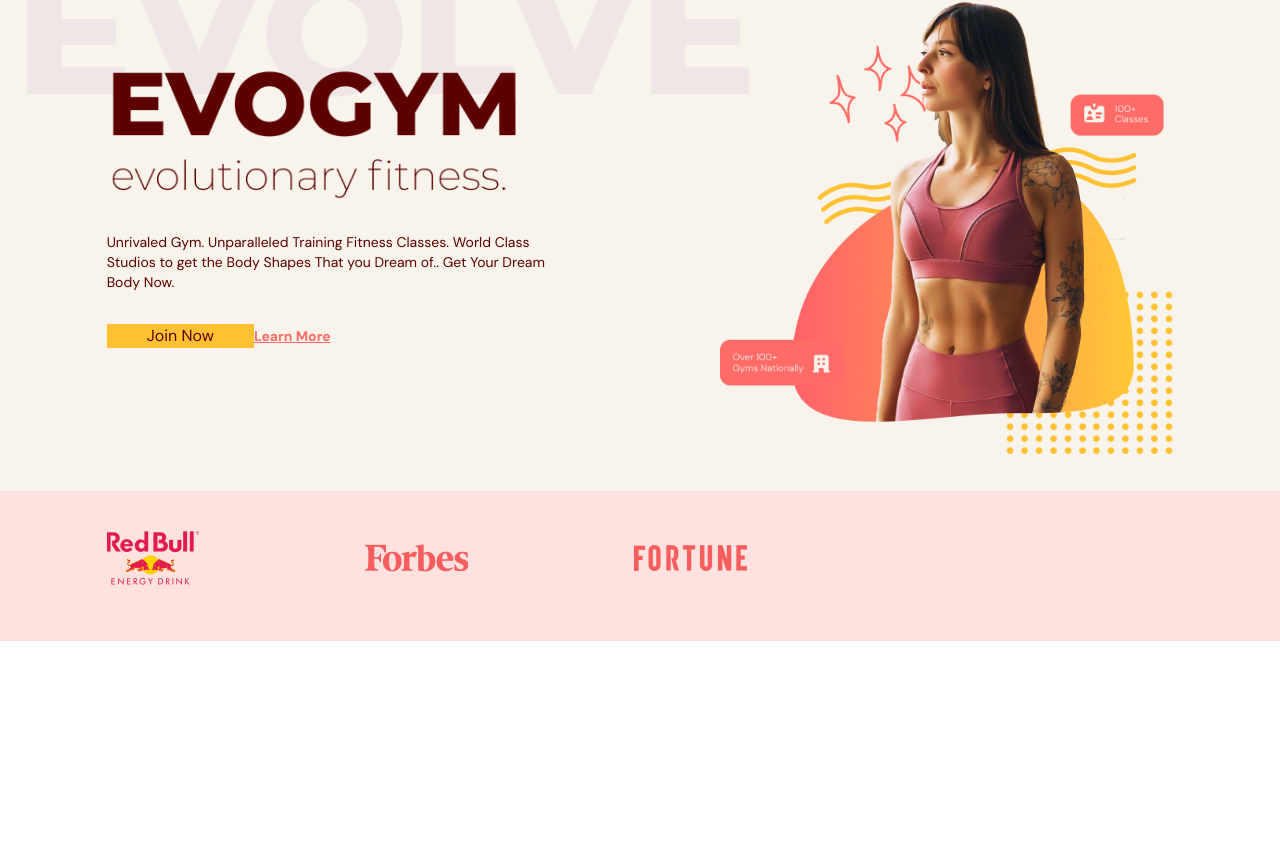
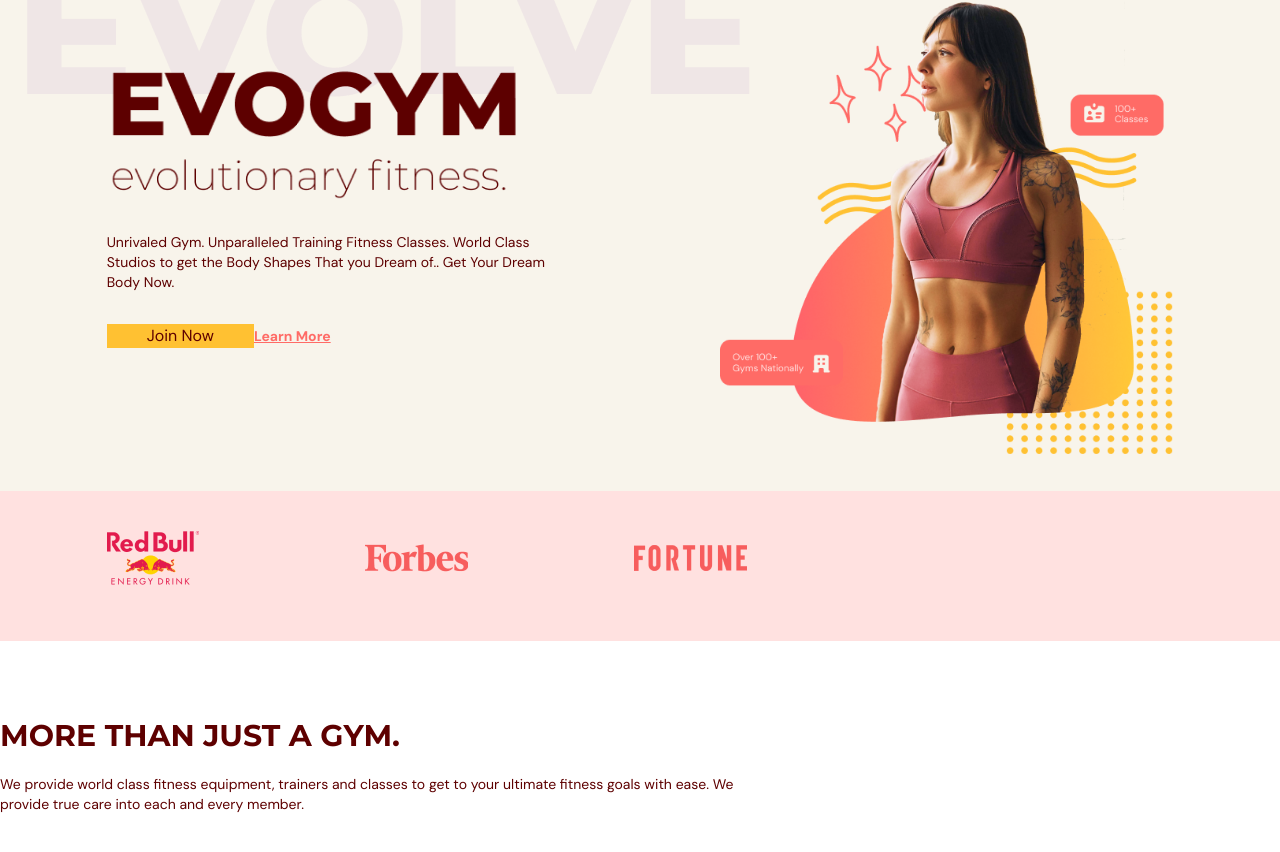
Before and after one commit to maciekpastuszak/gym-typescript, a React (Vite) app: page / in a window 1280 px wide. Shown: the part 182-1034 px from the top of the page. Built offline with nearby package versions, Linux system fonts and the light colour scheme.

Commit message:
add header and paragraph to Benefits section

```diff
--- a/src/scenes/benefits/index.tsx
+++ b/src/scenes/benefits/index.tsx
@@ -1,3 +1,4 @@
+import HText from "@/shared/HText";
 import { SelectedPage } from "@/shared/types";
 import { HomeModernIcon, UserGroupIcon, AcademicCapIcon } from "@heroicons/react/24/solid";
 import { motion } from "framer-motion";
@@ -6,7 +7,7 @@
     setSelectedPage: (value: SelectedPage) => void;
 }
 
-const Benefits = (setSelectedPage: Props) => {
+const Benefits = ({setSelectedPage}: Props) => {
   return (
     <section
     id="benefits"
@@ -15,7 +16,12 @@
         <motion.div
          onViewportEnter={() => setSelectedPage(SelectedPage.Benefits)}
         >
-
+            {/* HEADER */}
+        <div className="md:my-5 md:w-3/5">
+            <HText>MORE THAN JUST A GYM.</HText>
+            <p className="my-5 text-sm">We provide world class fitness equipment, trainers and classes to get to your ultimate fitness goals with ease. We provide true care into each and every member.</p>
+        </div>
+        {/* BENEFITS */}
         </motion.div>
     </section>
   )
```
